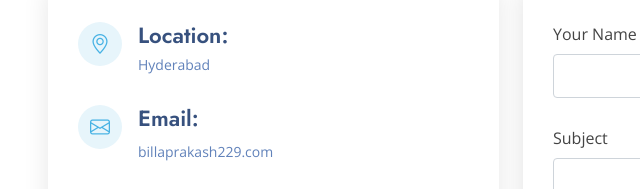
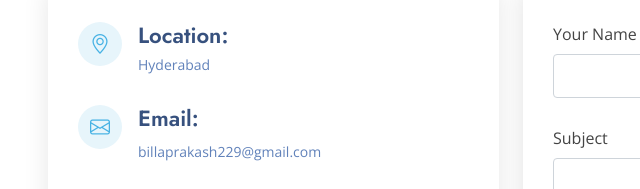
Before and after one commit to saikiranbilla/cprscalper, a plain HTML site: page index.html in a window 1280 px wide. Shown: the part 3628-3817 px from the top of the page, 34-674 px from the left. Drawn offline with nearby package versions, Linux system fonts and the light colour scheme.

Commit message:
Update index.html

```diff
--- a/index.html
+++ b/index.html
@@ -614,7 +614,7 @@ You can reach us by phone, email, or by filling out the contact form on this pag
               <div class="email">
                 <i class="bi bi-envelope"></i>
                 <h4>Email:</h4>
-                <p>billaprakash229.com</p>
+                <p>billaprakash229@gmail.com</p>
               </div>
 
               <div class="phone">
```
